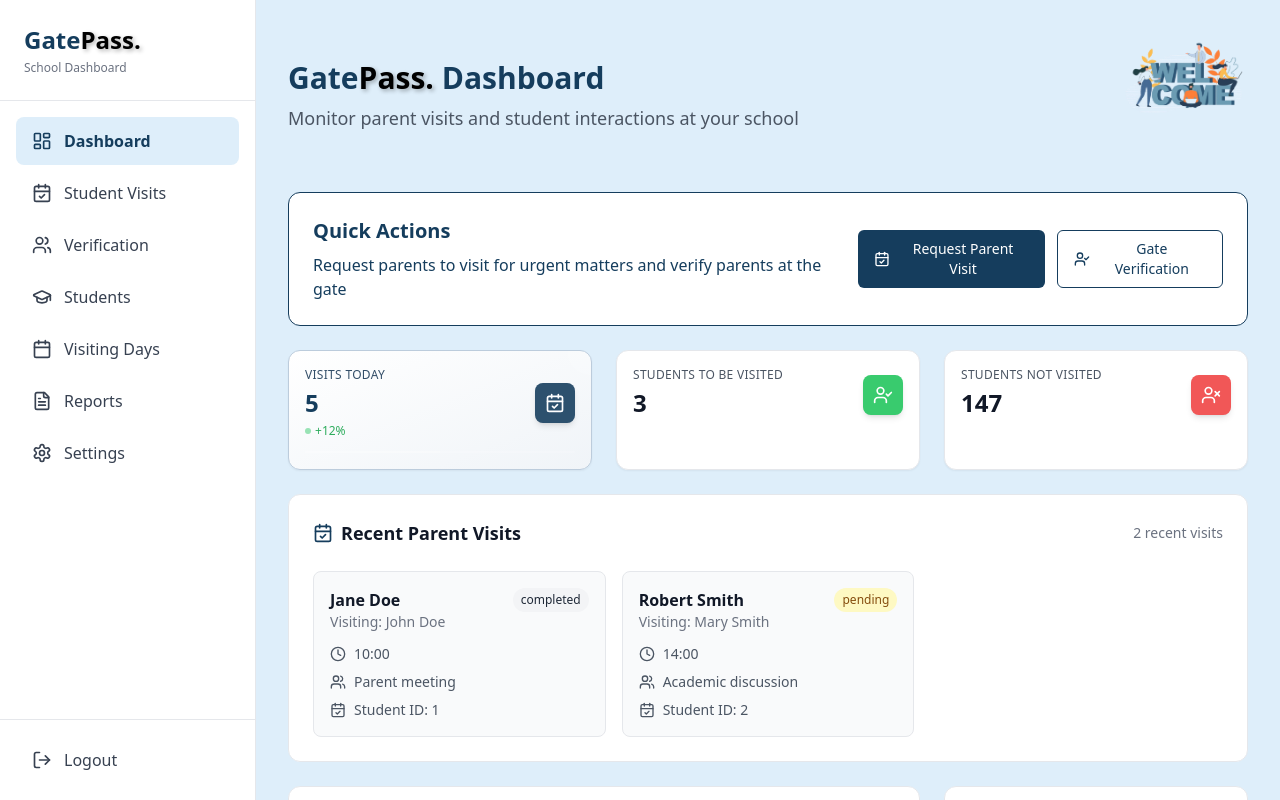
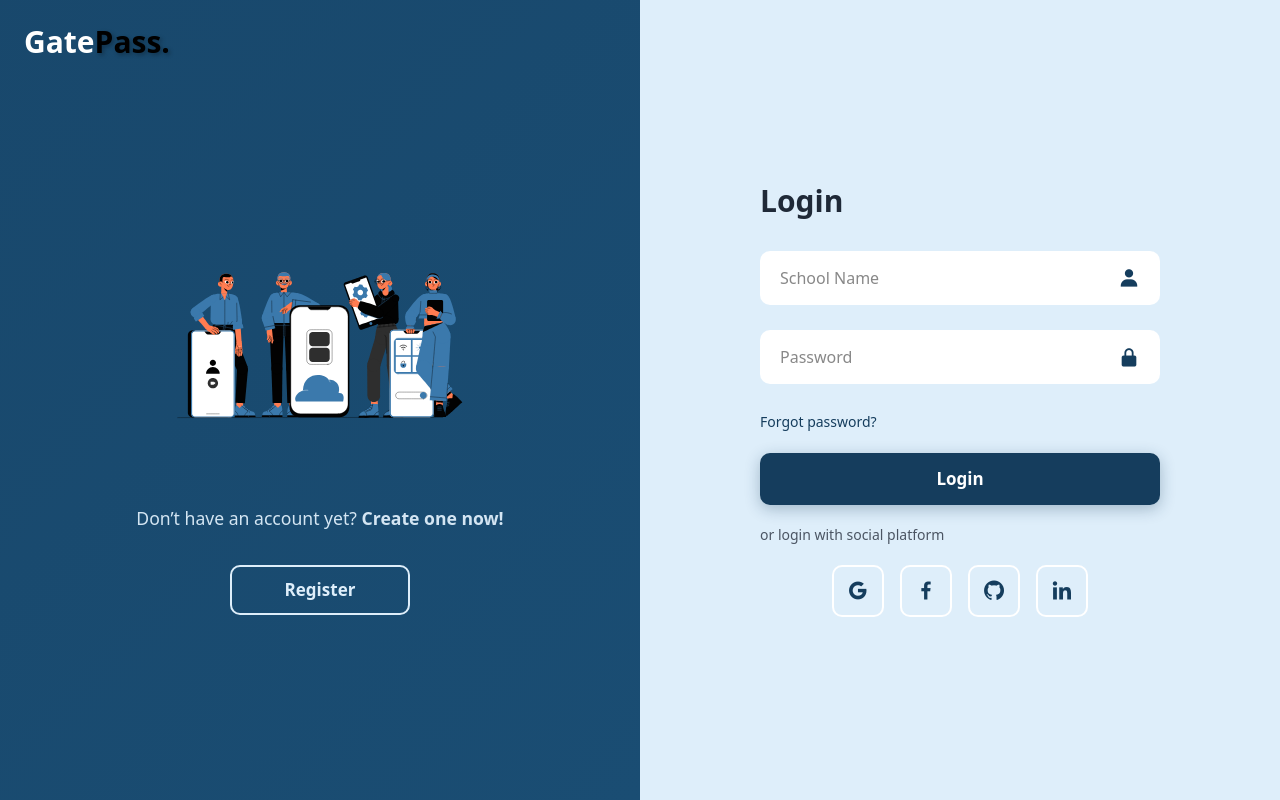
Before and after one commit to Cyizere-Happy/GatePass-Frontend, a React (Vite) app: page / in a window 1280 px wide. Built offline with nearby package versions, Linux system fonts and the light colour scheme.

Commit message:
Pushed the AuthLogin

```diff
--- a/src/App.tsx
+++ b/src/App.tsx
@@ -11,7 +11,7 @@ import AuthForm from './components/AuthLogin';
 
 function App() {
   const [currentPage, setCurrentPage] = useState('dashboard');
-  const [isAuthenticated, setIsAuthenticated] = useState(true)
+  const [isAuthenticated, setIsAuthenticated] = useState(false)
   const [currentUser, setCurrentUser] = useState<string | null>(null);
 
   const handleLogin = (username: string) => {
--- a/src/components/AuthLogin.tsx
+++ b/src/components/AuthLogin.tsx
@@ -5,13 +5,13 @@ import Login from "../Assets/login.json";
 import './AuthStyles.css';
 
 interface AuthFormProps {
-  onLogin: (username: string) => void;
+  onLogin: (schoolName: string) => void;
 }
 
 const AuthForm: React.FC<AuthFormProps> = ({ onLogin }) => {
   const [isActive, setIsActive] = useState(false);
-  const [loginData, setLoginData] = useState({ username: '', password: '' });
-  const [registerData, setRegisterData] = useState({ username: '', email: '', password: '' });
+  const [loginData, setLoginData] = useState({ schoolName: '', password: '' });
+  const [registerData, setRegisterData] = useState({ schoolName: '', email: '', password: '' });
 
   const handleRegisterClick = () => {
     setIsActive(true);
@@ -24,20 +24,20 @@ const AuthForm: React.FC<AuthFormProps> = ({ onLogin }) => {
   const handleLoginSubmit = (e: React.MouseEvent) => {
     e.preventDefault();
 
-    if (loginData.username && loginData.password) {
+    if (loginData.schoolName && loginData.password) {
       console.log('Login submitted:', loginData);
-      onLogin(loginData.username);
+      onLogin(loginData.schoolName);
     } else {
-      alert('Please enter username and password');
+      alert('Please enter School Name and password');
     }
   };
 
   const handleRegisterSubmit = (e: React.MouseEvent) => {
     e.preventDefault();
 
-    if (registerData.username && registerData.email && registerData.password) {
+    if (registerData.schoolName && registerData.email && registerData.password) {
       console.log('Register submitted:', registerData);
-      onLogin(registerData.username);
+      onLogin(registerData.schoolName);
     } else {
       alert('Please fill in all fields');
     }
@@ -69,9 +69,9 @@ const AuthForm: React.FC<AuthFormProps> = ({ onLogin }) => {
               <div className="input-box">
                 <input
                   type="text"
-                  placeholder="Username"
-                  value={loginData.username}
-                  onChange={(e) => setLoginData({ ...loginData, username: e.target.value })}
+                  placeholder="School Name"
+                  value={loginData.schoolName}
+                  onChange={(e) => setLoginData({ ...loginData, schoolName: e.target.value })}
                 />
                 <i className="bx bxs-user"></i>
               </div>
@@ -109,16 +109,16 @@ const AuthForm: React.FC<AuthFormProps> = ({ onLogin }) => {
               <div className="input-box">
                 <input
                   type="text"
-                  placeholder="Username"
-                  value={registerData.username}
-                  onChange={(e) => setRegisterData({ ...registerData, username: e.target.value })}
+                  placeholder="School Name"
+                  value={registerData.schoolName}
+                  onChange={(e) => setRegisterData({ ...registerData, schoolName: e.target.value })}
                 />
                 <i className="bx bxs-user"></i>
               </div>
               <div className="input-box">
                 <input
                   type="email"
-                  placeholder="Email"
+                  placeholder="School Email"
                   value={registerData.email}
                   onChange={(e) => setRegisterData({ ...registerData, email: e.target.value })}
                 />
```
